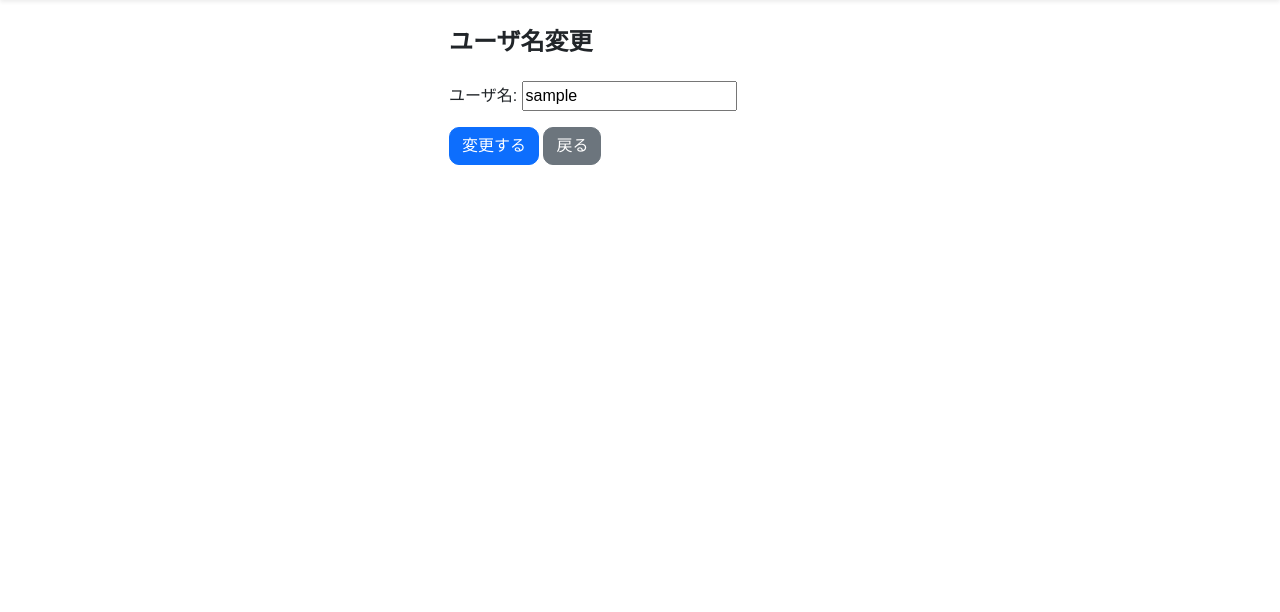
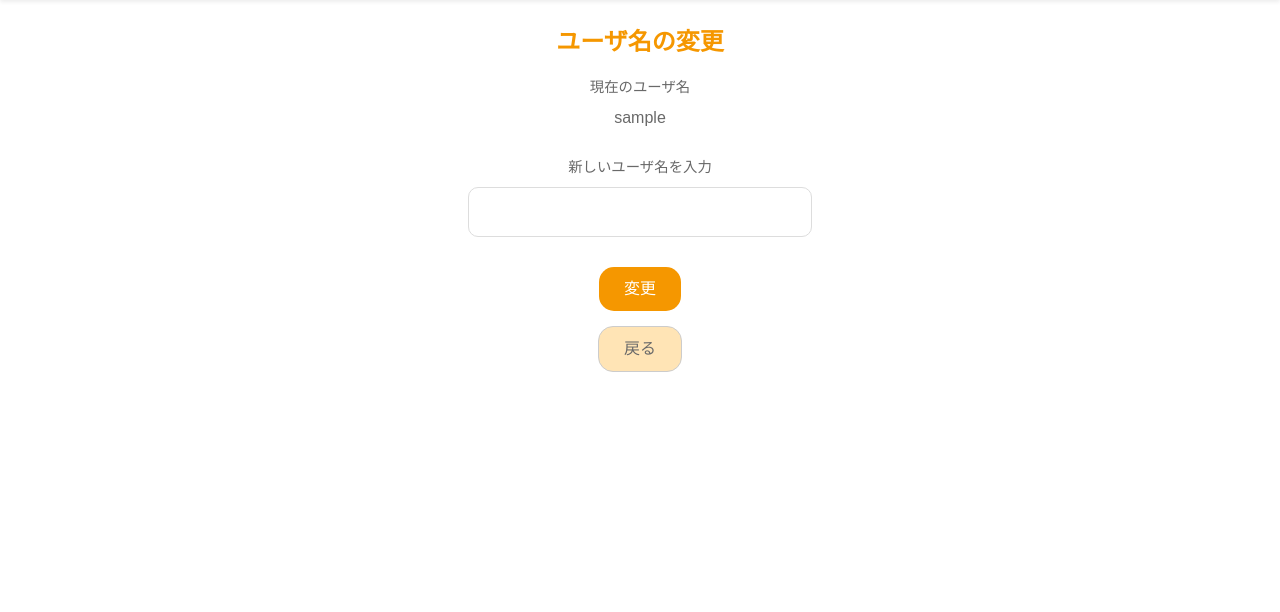
Before and after one commit to kashiwa-mo-chi/basketlogRepository, a Django app: page /accounts/username_change/ in a window 1280 px wide. Shown: the part 60-672 px from the top of the page. Run offline with Django 5.2, Linux system fonts and the light colour scheme; the visitor is signed in with stand-in values (Sample User, id 1).

Commit message:
マイページ・投稿履歴・ユーザ名変更UI調整

```diff
--- a/01_BasketLog/BasketLog/accounts/forms.py
+++ b/01_BasketLog/BasketLog/accounts/forms.py
@@ -60,6 +60,11 @@ class UsernameChangeForm(forms.ModelForm):
             "username": "ユーザ名",
         }
 
+    def __init__(self,*args, **kwargs):
+        super().__init__(*args,**kwargs)
+
+        self.initial["username"] = ""
+
     def clean_username(self):
         username = self.cleaned_data["username"]
 
--- a/01_BasketLog/BasketLog/accounts/templates/accounts/username_change.html
+++ b/01_BasketLog/BasketLog/accounts/templates/accounts/username_change.html
@@ -1,24 +1,72 @@
 {% extends "base.html" %}
 
 {% block content %}
-<div class="container mt-4" style="max-width: 600px;">
 
-    <h2 class="mb-4">ユーザ名変更</h2>
+<div class="container mt-4">
+
+    <h2 class="page-title">
+        ユーザ名の変更
+    </h2>
+
+
+        <div class="current-username">
+
+            <p class="account-label">
+                現在のユーザ名
+            </p>
+
+            <div class="current-name">
+                {{ request.user.username }}
+            </div>
+
+        </div>
+
+
 
         <form method="post">
+
             {% csrf_token %}
 
-        {{ form.as_p }}
 
-        <button type="submit" class="btn btn-primary">
-            変更する
+            <div class="form-group">
+
+                <label class="account-label">
+                    新しいユーザ名を入力
+                </label>
+
+
+                {{ form.username }}
+
+
+                {% if form.username.errors %}
+                    <div class="text-danger mt-2">
+                        {{ form.username.errors }}
+                    </div>
+                {% endif %}
+
+
+            </div>
+
+
+
+            <div class="account-form-buttons">
+
+                <button type="submit" class="account-save-btn">
+                    変更
                 </button>
 
-        <a href="{% url 'accounts:mypage' %}" class="btn btn-secondary">
+
+                <a href="{% url 'accounts:mypage' %}" class="account-back-btn">
                     戻る
                 </a>
 
+            </div>
+
+
         </form>
 
+
+
 </div>
+
 {% endblock %}
--- a/01_BasketLog/BasketLog/accounts/views.py
+++ b/01_BasketLog/BasketLog/accounts/views.py
@@ -11,9 +11,6 @@ from django.views.generic.edit import UpdateView
 from django.contrib.auth.mixins import LoginRequiredMixin
 from .models import User
 from .forms import RegistForm, EmailChangeForm, UsernameChangeForm
-
-
-
 
 
 class HomeView(TemplateView):
@@ -43,17 +40,24 @@ def mypage(request):
 @login_required
 def history(request):
     tab = request.GET.get("tab", "facility")
+    order = request.GET.get("order", "new")
+
+    if order == "old":
+        sort_order = "created_at"
+    else:
+        sort_order = "-created_at"
 
     facility_posts = ArenaFacility.objects.filter(
         user=request.user
-    ).order_by("-created_at")
+    ).order_by(sort_order)
 
     nearby_posts = ArenaNearbySpot.objects.filter(
         user=request.user
-    ).order_by("-created_at")
+    ).order_by(sort_order)
 
     context = {
         "tab": tab,
+        "order": order,
         "facility_posts": facility_posts,
         "nearby_posts": nearby_posts,
     }
--- a/01_BasketLog/BasketLog/spots/templates/spots/arena_form.html
+++ b/01_BasketLog/BasketLog/spots/templates/spots/arena_form.html
@@ -4,7 +4,7 @@
 
 <div class="container mt-4">
 
-    <h2 class="page-title">{{ arena_name }}</h2>
+    <h2 class="form-title">{{ arena_name }}</h2>
     <p class="form-subtitle">{{ title }}</p>
 
     <div class="card form-card">
--- a/01_BasketLog/BasketLog/spots/templates/spots/nearby_form.html
+++ b/01_BasketLog/BasketLog/spots/templates/spots/nearby_form.html
@@ -4,7 +4,7 @@
 
 <div class="container mt-4">
 
-    <h2 class="page-title">{{ arena_name }}</h2>
+    <h2 class="form-title">{{ arena_name }}</h2>
     <p class="form-subtitle">{{ title }}</p>
 
     <div class="card form-card">
--- a/01_BasketLog/BasketLog/spots/templates/spots/nearby_list.html
+++ b/01_BasketLog/BasketLog/spots/templates/spots/nearby_list.html
@@ -8,7 +8,7 @@
 
     <!-- アリーナ名 -->
     <div class="arena_title">
-        {{ arena_name }}
+        {{ arena_name }}周辺情報
     </div>
 
     <!-- カテゴリタブ -->
--- a/01_BasketLog/BasketLog/static/css/style.css
+++ b/01_BasketLog/BasketLog/static/css/style.css
@@ -72,7 +72,15 @@ body{
     min-height:100vh;
 }
 
+/* ==========================
+   メッセージ表示
+========================== */
 
+.message-area{
+    max-width:430px;
+    margin:50px auto 0;
+    padding:0 15px;
+}
 
 /* ==========================
    カード
@@ -954,12 +962,6 @@ footer i{
    nearby_list
 ========================== */
 
-.page-title{
-    color:#f59700;
-    font-weight:bold;
-    margin-bottom:20px;
-}
-
 .nearby-card{
     background:#ffe4b5;
     border:none;
@@ -1023,7 +1025,7 @@ footer i{
     border-radius:15px;
 }
 
-.page-title{
+.form-title{
     background:#f59700;
     color:#696969;
     font-size:1.4rem;
@@ -1122,3 +1124,183 @@ footer i{
     margin-bottom: 0;
     color: #696969;
 }
+
+/* ==========================
+   マイページ
+========================== */
+
+.mypage-menu{
+    display:flex;
+    flex-direction:column;
+    gap:12px;
+}
+
+.mypage-item{
+    display:flex;
+    justify-content:center;
+    align-items:center;
+    padding:16px 18px;
+    background:#ffe4b5;
+    border:1px solid #ffe4b5;
+    border-radius:15px;
+    text-decoration:none;
+    color:#0d6efd;
+    font-size:1rem;
+    font-weight:bold;
+    transition:.2s;
+}
+
+.mypage-item i{
+    display:none;
+}
+
+.mypage-item:hover{
+    background:#fff7ec;
+    color:#f59700;
+}
+
+/* ==========================
+   投稿履歴
+========================== */
+
+.history-tabs{
+    display:flex;
+    gap:10px;
+}
+
+.history-tab{
+    flex:1;
+    text-align:center;
+    padding:10px;
+    border-radius:15px;
+    background:#fff;
+    border:1px solid #f59700;
+    color:#f59700;
+    text-decoration:none;
+    font-weight:bold;
+}
+
+.history-tab.active{
+    background:#f59700;
+    color:white;
+}
+
+
+.history-card{
+    background:#ffe4b5;
+    border-radius:15px;
+    padding:15px;
+    margin-bottom:15px;
+    text-align:center;
+}
+
+.history-card h5{
+    color:#696969;
+    font-weight:bold;
+}
+
+.history-card p{
+    color:#696969;
+    margin-bottom:10px;
+}
+
+.history-card small{
+    color:#696969 !important;
+}
+
+/* ==========================
+   投稿履歴 戻るボタン
+========================== */
+
+.history-back{
+    text-align:center;
+    margin-top:30px;
+}
+
+.history-back a{
+    display:inline-block;
+    padding:10px 30px;
+    border:1px solid #ffe4b5;
+    border-radius:15px;
+    color:#696969;
+    text-decoration:none;
+    background:#ffe4b5;
+}
+
+.history-back a:hover{
+    background:#fff7ec;
+}
+
+/* ==========================
+   投稿履歴 並び替え
+========================== */
+
+.history-sort{
+    text-align:right;
+    margin-bottom:15px;
+}
+
+.history-sort select{
+    padding:8px 35px 8px 12px;
+    border-radius:15px;
+    border:1px solid #f59700;
+    background:#fff;
+    color:#696969;
+}
+
+/* ==========================
+   ユーザ名変更
+========================== */
+
+.account-label{
+    color:#696969;
+    font-size:.9rem;
+    margin-bottom:8px;
+    text-align:center;
+}
+
+
+.current-name{
+    color:#696969;
+    margin-bottom:25px;
+    text-align:center;
+}
+
+
+.form-group{
+    text-align:center;
+}
+
+.form-group input{
+    width:90%;
+    max-width: 350px;
+    padding:12px;
+    border-radius:10px;
+    border:1px solid #ddd;
+}
+
+.account-form-buttons{
+    margin-top:30px;
+    display:flex;
+    flex-direction:column;
+    align-items:center;
+    gap:15px;
+}
+
+.account-save-btn{
+    background:#f59700;
+    color:white;
+    border:none;
+    border-radius:15px;
+    padding:10px 25px;
+}
+
+
+.account-back-btn{
+    background:#ffe4b5;
+    color:#696969;
+    border:1px solid #ccc;
+    border-radius:15px;
+    padding:10px 25px;
+    text-decoration:none;
+}
--- a/01_BasketLog/BasketLog/templates/base.html
+++ b/01_BasketLog/BasketLog/templates/base.html
@@ -70,14 +70,19 @@
 
 <div class="container mt-3">
     {% if messages %}
+        <div class="message-area">
+
     {% for message in messages %}
         <div class="alert alert-{{ message.tags }} alert-dismissible fade show" role="alert">
             {{ message }}
+
             <button type="button"
                     class="btn-close"
                     data-bs-dismiss="alert"></button>
         </div>
     {% endfor %}
+
+</div>
     {% endif %}
 
     <main class="pt-5 mt-3 pb-5 mb-5">
```
Also changed, not shown: 01_BasketLog/BasketLog/accounts/templates/accounts/history.html (+31 -13 lines), 01_BasketLog/BasketLog/accounts/templates/accounts/mypage.html (+10 -11 lines). Lines whose indentation alone changed are shown as unchanged.
